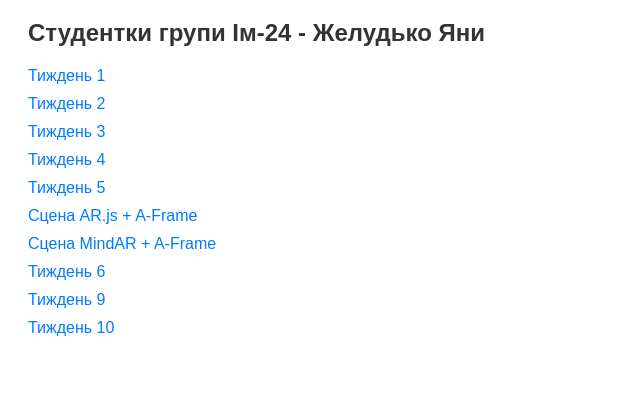
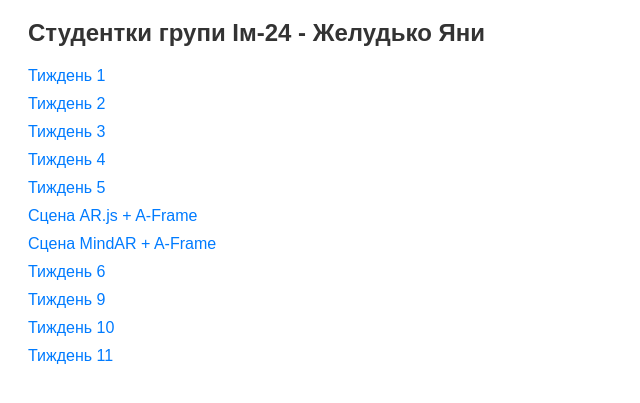
Before and after one commit to BeyBa-hub/icto-2025, a plain HTML site: page index.html in a window 1280 px wide. Shown: the part 89-492 px from the top of the page, without its empty margins (0-640 px from the left). Drawn offline with Linux system fonts and the light colour scheme.

Commit message:
Update index.html

```diff
--- a/index.html
+++ b/index.html
@@ -42,6 +42,7 @@
     <li><a href="week6.html">Тиждень 6</a></li>
     <li><a href="week9.html">Тиждень 9</a></li>
     <li><a href="week10.html">Тиждень 10</a></li>
+    <li><a href="week11.html">Тиждень 11</a></li>
   </ul>
 </body>
 </html>
```
